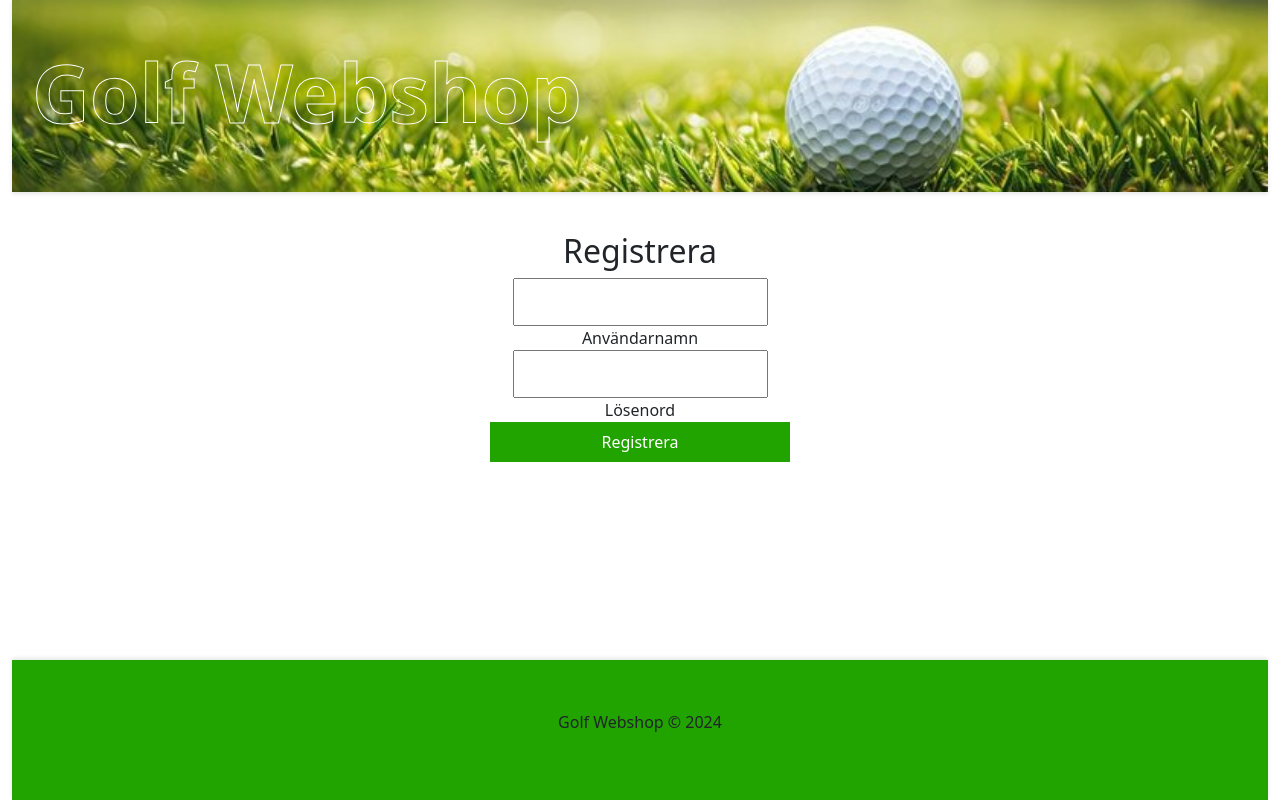
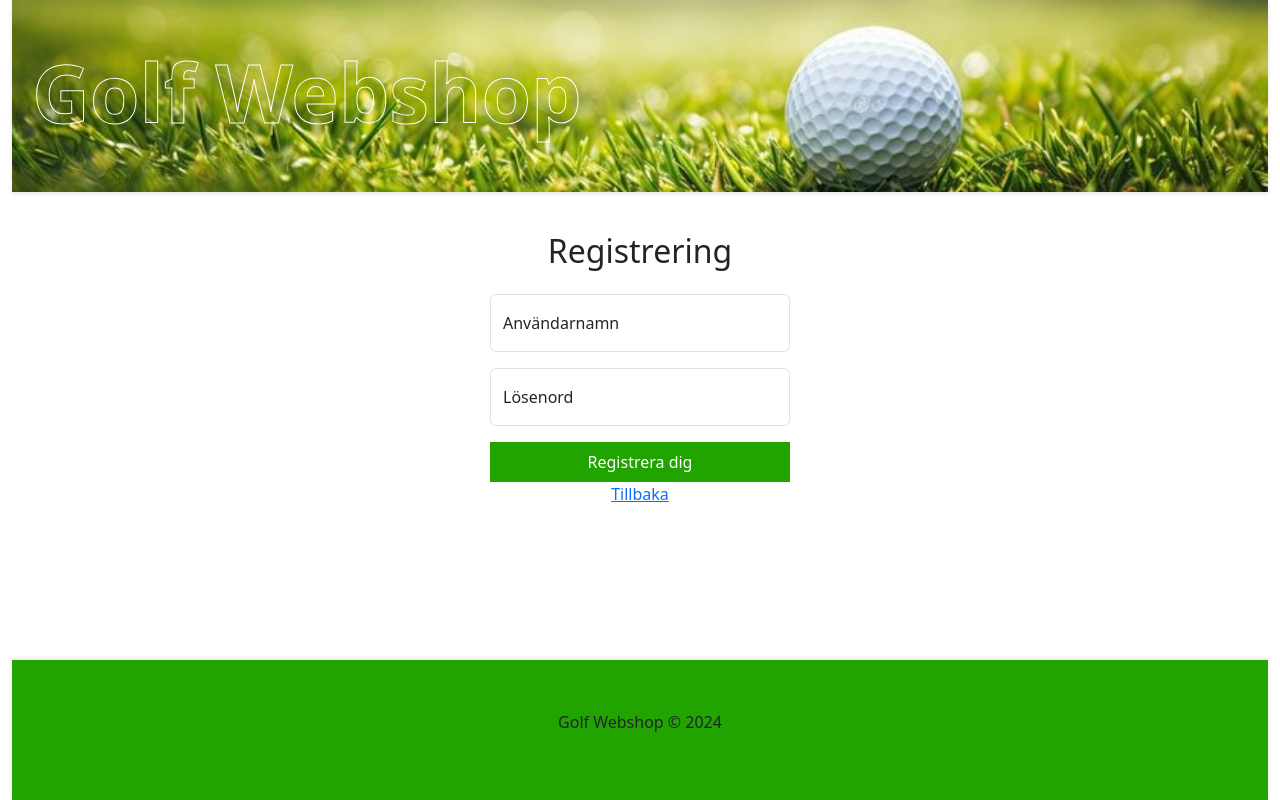
Before and after one commit to ulle73/WEBSECURITY-HACKING, a React (Vite) app: page /register in a window 1280 px wide. Built offline with nearby package versions, Linux system fonts and the light colour scheme.

Commit message:
style register and back buttons

```diff
--- a/src/App.jsx
+++ b/src/App.jsx
@@ -28,7 +28,7 @@ function App() {
                         WebkitTextStroke: '1px white',    // Skapar en svart ram runt texten
                         textAlign: 'center'               // Centrera texten horisontellt
                     }}>
-                        Golf Webshop
+                        Ryd's Golfshop
                     </h1>
                     <button onClick={logout}>Logout</button>
                 </header>
@@ -43,7 +43,7 @@ function App() {
                 </main>
 
                 <footer>
-                    <p>Golf Webshop © 2024</p>
+                    <p>Ryd's Golfshop © 2024</p>
                 </footer>
             </div>
         );
--- a/src/components/Login.jsx
+++ b/src/components/Login.jsx
@@ -62,6 +62,7 @@ function Login() {
 
                 {error && <p className="text-danger mt-2">{error}</p>}
             </Form>
+            <a href="/register">Registrera dig här!</a>
         </Container>
     );
 }
--- a/src/components/Register.jsx
+++ b/src/components/Register.jsx
@@ -1,6 +1,7 @@
 import React, { useContext, useState } from 'react';
 import { AuthContext } from '../context/Context';
 import { useNavigate } from 'react-router-dom';
+import { Container, Form, Button, FloatingLabel } from 'react-bootstrap';
 
 function Register() {
     const { register, error } = useContext(AuthContext);
@@ -19,35 +20,39 @@ function Register() {
     }
 
     return (
-        <div className="login-container">
-            <h2>Registrera</h2>
-            <div className="form-wrapper">
-            <form onSubmit={handleSubmit}>
-                <div className="input-wrapper">
-                    <input
+        <Container className="login-container" style={{ maxWidth: '400px', margin: 'auto' }}>
+            <h2 className="text-center mb-4">Registrering</h2>
+            <Form onSubmit={handleSubmit}>
+                <FloatingLabel controlId="floatingUsername" label="Användarnamn" className="mb-3">
+                    <Form.Control
                         type="text"
+                        placeholder="Användarnamn"
                         value={username}
                         onChange={(e) => setUsername(e.target.value)}
                         required
-                        placeholder=" "  // Tomt mellanrum för att aktivera :placeholder-shown
+
                     />
-                    <label className={username ? 'filled' : ''}>Användarnamn</label>
-                </div>
-                <div className="input-wrapper">
-                    <input
+                </FloatingLabel>
+
+                <FloatingLabel controlId="floatingPassword" label="Lösenord" className="mb-3">
+                    <Form.Control
                         type="password"
+                        placeholder="Lösenord"
                         value={password}
                         onChange={(e) => setPassword(e.target.value)}
                         required
-                        placeholder=" "  // Tomt mellanrum för att aktivera :placeholder-shown
+
                     />
-                    <label className={password ? 'filled' : ''}>Lösenord</label>
-                </div>
-                {error && <p style={{ color: 'red' }}>{error}</p>}
-                <button type="submit">Registrera</button>
-            </form>
-            </div>
-        </div>
+                </FloatingLabel>
+
+                <button variant="primary" type="submit" className="w-100">
+                    Registrera dig
+                </button>
+
+                {error && <p className="text-danger mt-2">{error}</p>}
+            </Form>
+            <a href="/">Tillbaka</a>
+        </Container>
     );
 }
 
```
